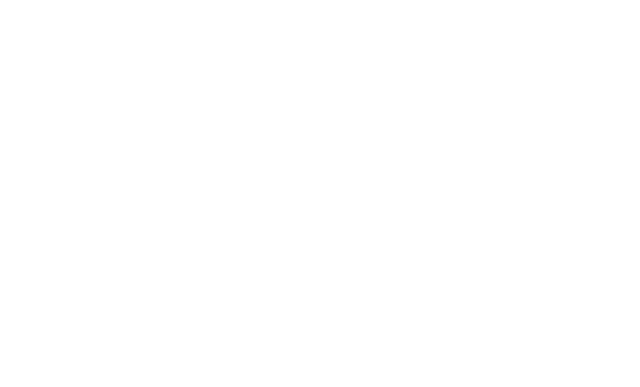
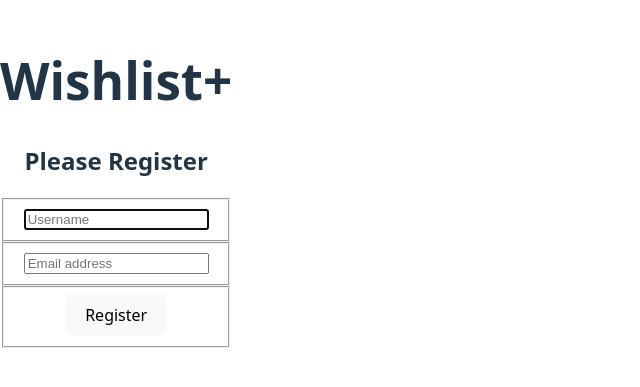
Before and after one commit to kennypanyavong/wishlist-plus, a React (Vite) app: page /register in a window 1280 px wide. Shown: the part 217-604 px from the top of the page, without its empty margins (0-640 px from the left). Built offline with nearby package versions, Linux system fonts and the light colour scheme.

Commit message:
Registration for new user accounts properly created in API

```diff
--- a/src/components/auth/Register.jsx
+++ b/src/components/auth/Register.jsx
@@ -1,5 +1,85 @@
+import { useState } from "react"
+import { useNavigate } from "react-router-dom"
+import { createUser, getUserByEmail } from "../../services/userService.jsx"
+
 export const Register = () => {
+    const [user, setUser] = useState({
+        username: "",
+        email: ""
+    })
+    const navigate = useNavigate()
+
+    const registerNewUser = () => {
+        createUser(user).then((createdUser) => {
+            if (createdUser.id) {
+                localStorage.setItem(
+                    "wishlist_user",
+                    JSON.stringify({
+                        id: createdUser.id,
+                    })
+                )
+                navigate("/")
+            }
+        })
+    }
+
+    const handleRegister = (e) => {
+        e.preventDefault()
+        getUserByEmail(user.email).then((response) => {
+            if (response.length > 0) {
+                window.alert("Account with that email address already exists")
+            } else {
+                registerNewUser()
+            }
+        })
+    }
+
+    const updateUser = (evt) => {
+        const copy = { ...user }
+        copy[evt.target.id] = evt.target.value
+        setUser(copy)
+    }
+
     return (
-        console.log("Register!")
+        <main style={{ textAlign: "center" }}>
+      <form className="form-login" onSubmit={handleRegister}>
+        <h1>Wishlist+</h1>
+        <h2>Please Register</h2>
+        <fieldset>
+          <div className="form-group">
+            <input
+              onChange={updateUser}
+              type="text"
+              id="username"
+              className="form-control"
+              placeholder="Username"
+              required
+              autoFocus
+            />
+          </div>
+        </fieldset>
+
+        <fieldset>
+          <div className="form-group">
+            <input
+              onChange={updateUser}
+              type="email"
+              id="email"
+              className="form-control"
+              placeholder="Email address"
+              required
+            />
+          </div>
+        </fieldset>
+
+        <fieldset>
+          <div className="form-group">
+            <button className="login-btn btn-info" type="submit">
+              Register
+            </button>
+          </div>
+        </fieldset>
+      </form>
+    </main>
     )
 }
--- a/src/services/userService.jsx
+++ b/src/services/userService.jsx
@@ -5,3 +5,13 @@ export const getUserById = (userId) => {
 export const getUserByEmail = (email) => {
     return fetch(`http://localhost:8088/users?email=${email}`).then((res) => res.json())
 }
+
+export const createUser = (user) => {
+    return fetch("http://localhost:8088/users", {
+        method: "POST" ,
+        headers: {
+            "Content-Type": "application/json",
+        },
+        body: JSON.stringify(user),
+    }).then((res) => res.json())
+}
```
